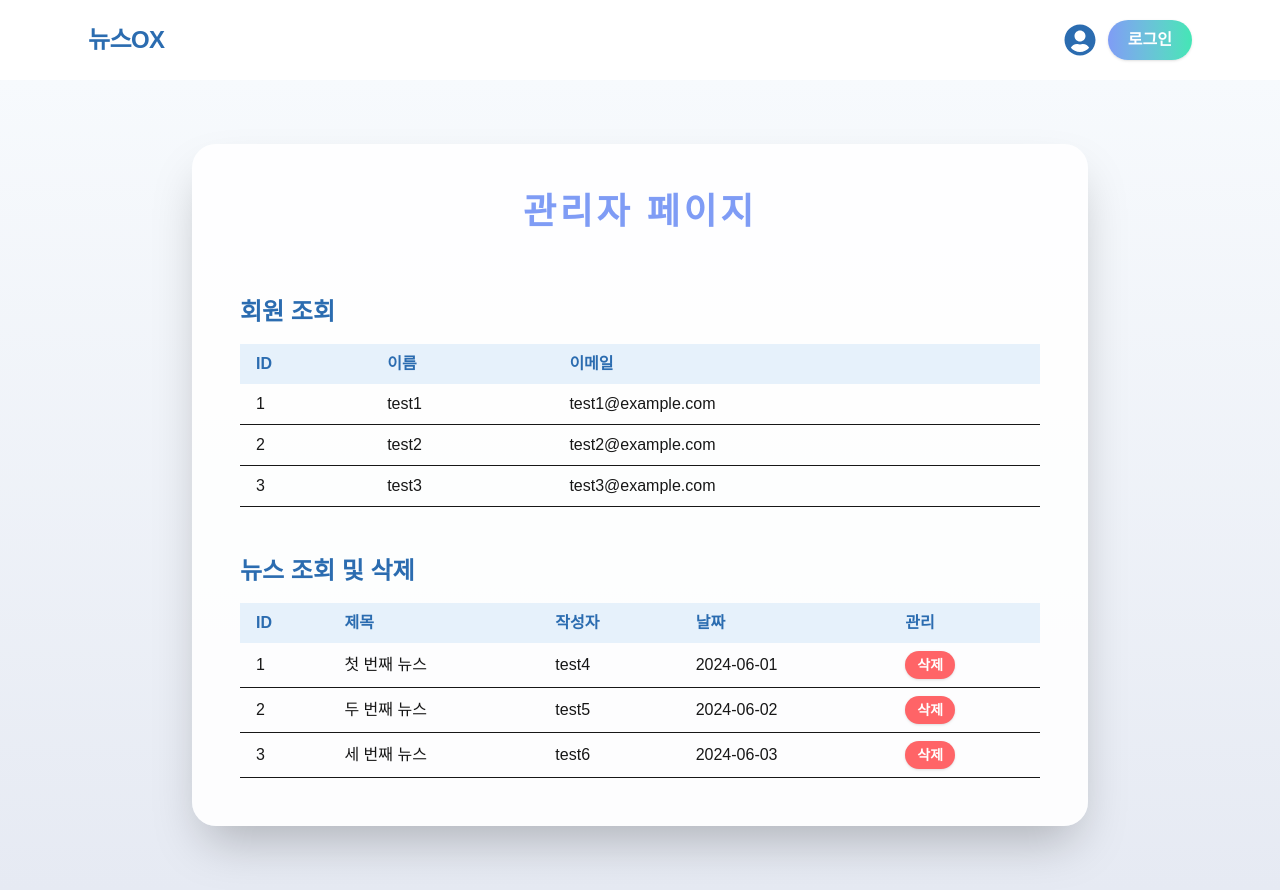
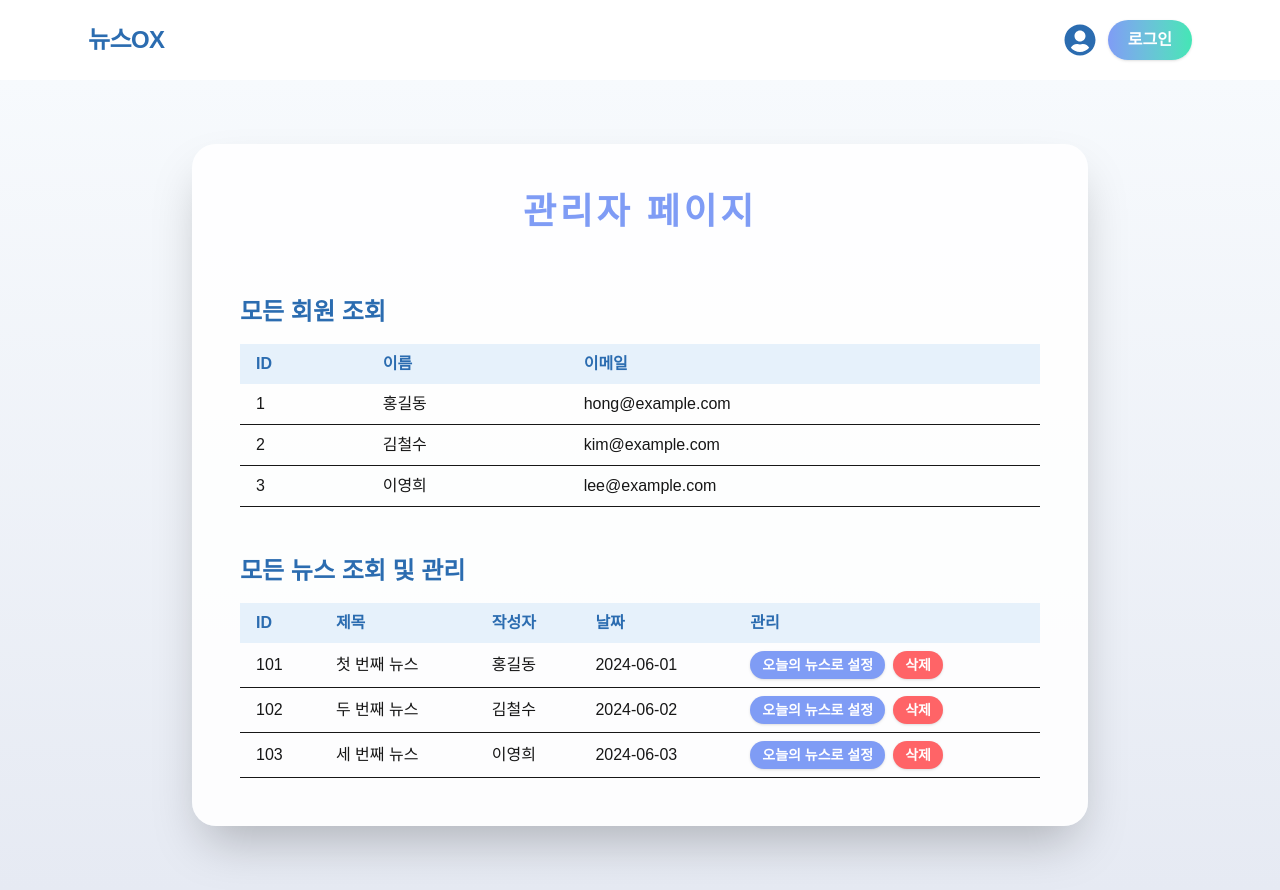
Before and after one commit to Devcourse-BE6-8-2-Team5/Frontend, a Next.js app: page /admin in a window 1280 px wide. Built offline with nearby package versions, Linux system fonts and the light colour scheme.

Commit message:
[feat] 오늘의뉴스 기능 추가

```diff
--- a/src/app/admin/page.tsx
+++ b/src/app/admin/page.tsx
@@ -7,20 +7,21 @@ const isAdmin = true; // false로 바꾸면 일반 사용자 시나리오 테스
 
 // mock 데이터
 const mockUsers = [
-  { id: 1, name: 'test1', email: 'test1@example.com' },
-  { id: 2, name: 'test2', email: 'test2@example.com' },
-  { id: 3, name: 'test3', email: 'test3@example.com' },
+  { id: 1, name: '홍길동', email: 'hong@example.com' },
+  { id: 2, name: '김철수', email: 'kim@example.com' },
+  { id: 3, name: '이영희', email: 'lee@example.com' },
 ];
 const mockNews = [
-  { id: 1, title: '첫 번째 뉴스', author: 'test4', date: '2024-06-01' },
-  { id: 2, title: '두 번째 뉴스', author: 'test5', date: '2024-06-02' },
-  { id: 3, title: '세 번째 뉴스', author: 'test6', date: '2024-06-03' },
+  { id: 101, title: '첫 번째 뉴스', author: '홍길동', date: '2024-06-01' },
+  { id: 102, title: '두 번째 뉴스', author: '김철수', date: '2024-06-02' },
+  { id: 103, title: '세 번째 뉴스', author: '이영희', date: '2024-06-03' },
 ];
 
 export default function AdminPage() {
   const router = useRouter();
   const [users] = useState(mockUsers);
   const [news, setNews] = useState(mockNews);
+  const [todayNewsId, setTodayNewsId] = useState<number | null>(null);
 
   useEffect(() => {
     if (!isAdmin) {
@@ -35,6 +36,32 @@ export default function AdminPage() {
     }
   };
 
+  const handleSetTodayNews = async (newsId: number) => {
+    try {
+      // 실제 API 연동 시 사용할 코드
+      // const response = await fetch('/api/admin/today-news', {
+      //   method: 'POST',
+      //   headers: {
+      //     'Content-Type': 'application/json',
+      //   },
+      //   body: JSON.stringify({ newsId }),
+      // });
+      // if (response.ok) {
+      //   setTodayNewsId(newsId);
+      //   alert('오늘의 뉴스로 설정되었습니다!');
+      // } else {
+      //   alert('설정에 실패했습니다.');
+      // }
+
+      // mock 데이터용 임시 처리
+      setTodayNewsId(newsId);
+      alert('오늘의 뉴스로 설정되었습니다!');
+    } catch (error) {
+      console.error('오늘의 뉴스 설정 중 오류 발생:', error);
+      alert('설정 중 오류가 발생했습니다.');
+    }
+  };
+
   if (!isAdmin) return null;
 
   return (
@@ -43,7 +70,7 @@ export default function AdminPage() {
         <h1 className="text-4xl font-extrabold text-[#7f9cf5] mb-4 tracking-widest">관리자 페이지</h1>
         {/* 회원 목록 */}
         <section className="w-full">
-          <h2 className="text-2xl font-bold text-[#2b6cb0] mb-4">회원 조회</h2>
+          <h2 className="text-2xl font-bold text-[#2b6cb0] mb-4">모든 회원 조회</h2>
           <div className="overflow-x-auto">
             <table className="w-full text-left border-collapse">
               <thead>
@@ -67,7 +94,7 @@ export default function AdminPage() {
         </section>
         {/* 뉴스 목록 */}
         <section className="w-full">
-          <h2 className="text-2xl font-bold text-[#2b6cb0] mb-4">뉴스 조회 및 삭제</h2>
+          <h2 className="text-2xl font-bold text-[#2b6cb0] mb-4">모든 뉴스 조회 및 관리</h2>
           <div className="overflow-x-auto">
             <table className="w-full text-left border-collapse">
               <thead>
@@ -87,10 +114,22 @@ export default function AdminPage() {
                     <td className="py-2 px-4">{n.author}</td>
                     <td className="py-2 px-4">{n.date}</td>
                     <td className="py-2 px-4">
-                      <button
-                        onClick={() => handleDeleteNews(n.id)}
-                        className="px-3 py-1 rounded-full bg-red-400 text-white font-bold shadow hover:bg-red-600 transition-colors text-sm"
-                      >삭제</button>
+                      <div className="flex flex-row gap-2">
+                        <button
+                          onClick={() => handleSetTodayNews(n.id)}
+                          className={`px-3 py-1 rounded-full font-bold shadow transition-colors text-sm ${
+                            todayNewsId === n.id
+                              ? 'bg-green-500 text-white'
+                              : 'bg-[#7f9cf5] text-white hover:bg-[#5a7bd8]'
+                          }`}
+                        >
+                          {todayNewsId === n.id ? '오늘의 뉴스' : '오늘의 뉴스로 설정'}
+                        </button>
+                        <button
+                          onClick={() => handleDeleteNews(n.id)}
+                          className="px-3 py-1 rounded-full bg-red-400 text-white font-bold shadow hover:bg-red-600 transition-colors text-sm"
+                        >삭제</button>
+                      </div>
                     </td>
                   </tr>
                 ))}
--- /dev/null
+++ b/src/app/news/[id]/page.tsx
@@ -0,0 +1,48 @@
+"use client"
+import React from 'react';
+import Image from 'next/image';
+import { useRouter } from 'next/navigation';
+
+// mock 데이터 (실제 API 연동 시 대체)
+const mockNews = {
+  title: '뉴스 제목 예시',
+  content: '이곳에 뉴스의 상세 내용이 들어갑니다. 다양한 정보와 설명이 포함될 수 있습니다.',
+  image: '/public/globe.svg', // 실제 이미지 경로로 대체
+};
+
+export default function NewsDetailPage() {
+  const router = useRouter();
+
+  const handleQuiz = () => {
+    alert('퀴즈 페이지로 이동! (추후 구현)');
+  };
+
+  return (
+    <div className="min-h-screen bg-gradient-to-b from-[#f7fafd] to-[#e6eaf3] flex flex-col items-center py-16">
+      <div className="w-full max-w-3xl bg-white/90 rounded-3xl shadow-2xl p-12 flex flex-col gap-12 items-center">
+        {/* 뉴스 제목 */}
+        <h1 className="text-3xl font-extrabold text-[#222] mb-8 text-center w-full">{mockNews.title}</h1>
+        {/* 본문 영역 */}
+        <div className="w-full min-h-[400px] flex flex-row gap-16 items-center justify-center bg-[#e6eaf3] rounded-2xl p-16">
+          {/* 관련 이미지 */}
+          <div className="flex-shrink-0 flex flex-col items-center justify-center">
+            <div className="w-80 h-64 bg-gradient-to-b from-gray-400 to-gray-300 rounded-3xl flex items-center justify-center">
+              <span className="text-3xl font-extrabold text-white">관련 이미지</span>
+            </div>
+          </div>
+          {/* 뉴스 내용 */}
+          <div className="flex-1 min-h-[320px] text-3xl font-bold text-[#222] text-left px-8 flex items-center">
+            {mockNews.content}
+          </div>
+        </div>
+        {/* 상세 퀴즈 버튼 */}
+        <div className="w-full flex flex-row justify-end">
+          <button
+            onClick={handleQuiz}
+            className="px-6 py-2 rounded-lg bg-[#e6eaf3] text-[#222] font-semibold shadow hover:bg-[#bfe0f5] transition-colors"
+          >상세 퀴즈 버튼</button>
+        </div>
+      </div>
+    </div>
+  );
+}
```
